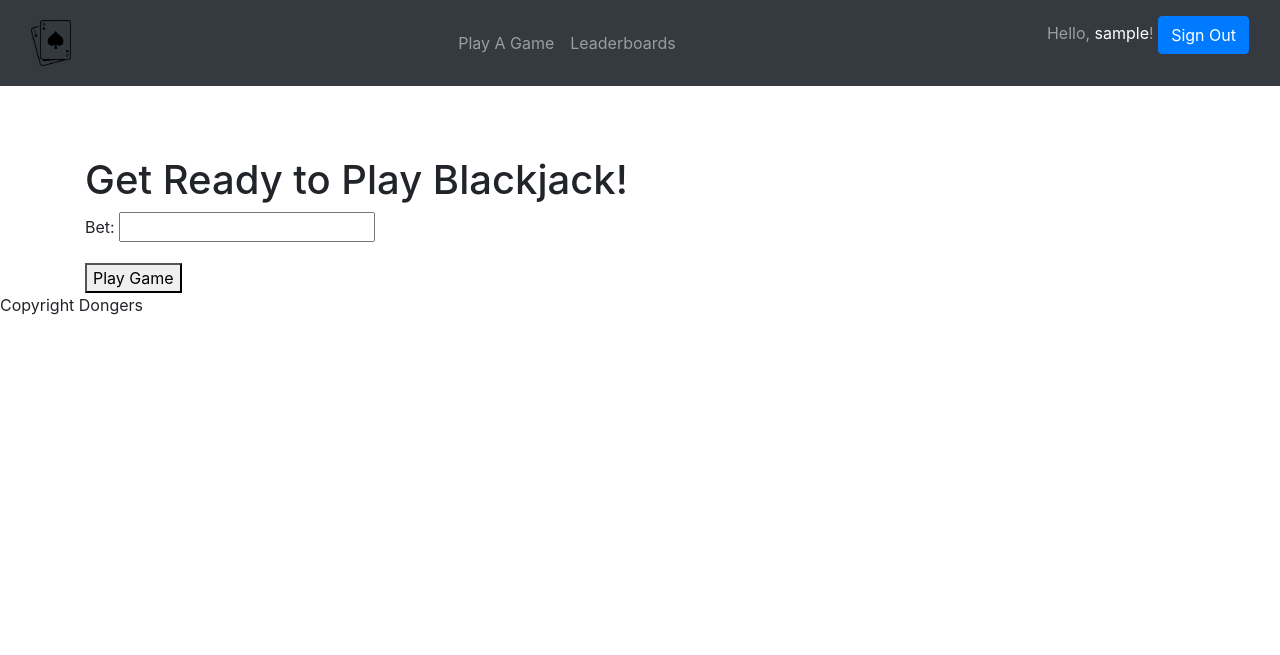
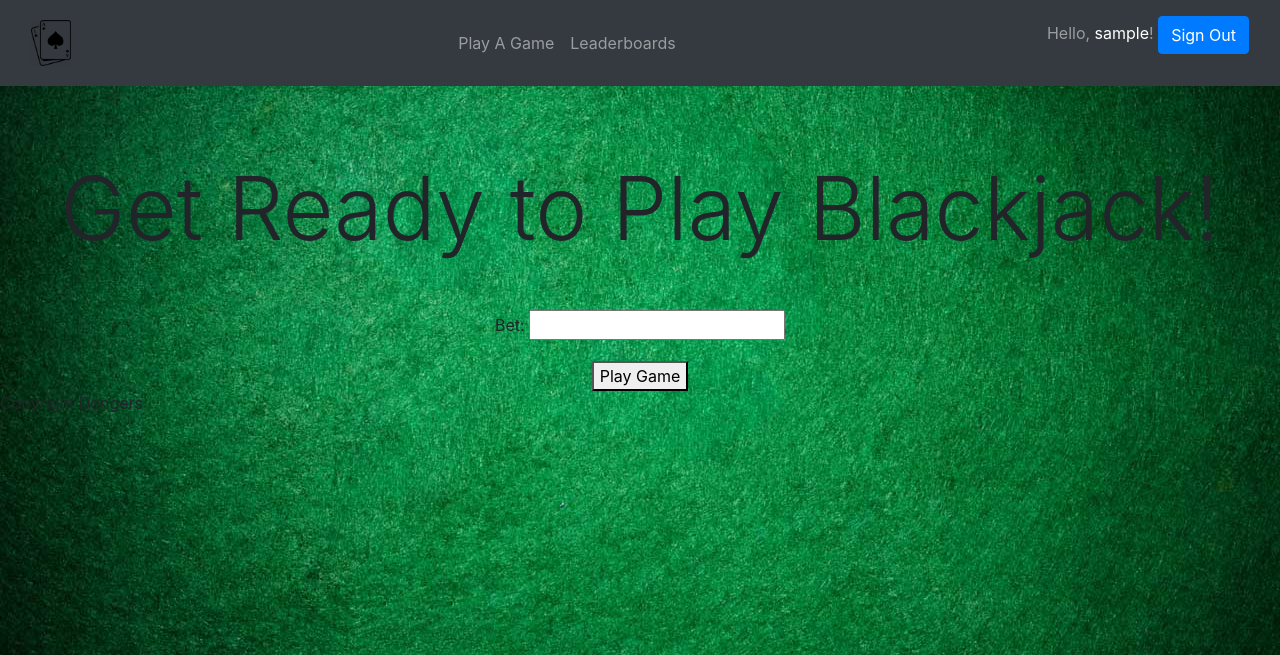
Before and after one commit to forsman5/blackjack, a Django app: page /games/new in a window 1280 px wide. Shown: the top 655 px of the page. Run offline with Django 3.2, Linux system fonts and the light colour scheme; the visitor is signed in with stand-in values (Sample User, id 1); some libraries are stand-ins or nearby versions.

Commit message:
added background image. centered some text

```diff
--- a/game/static/stylesheets/main.css
+++ b/game/static/stylesheets/main.css
@@ -1 +1,9 @@
+body {
+  background: url('../images/bg-felt.jpg') no-repeat center center fixed;
+  -webkit-background-size: cover;
+  -moz-background-size: cover;
+  background-size: cover;
+  -o-background-size: cover;
+}
+
 .main-box { padding-top: 70px; }
--- a/game/templates/base.html
+++ b/game/templates/base.html
@@ -23,7 +23,7 @@
 
     {% include 'partials/_header.html' %}
 
-    <div class="container main-box">
+    <div class="panel main-box" align="center">
       {% block content %}{% endblock %}
     </div>
 
--- a/game/templates/game.html
+++ b/game/templates/game.html
@@ -1,7 +1,7 @@
 {% extends "base.html" %}
 
 {% block content %}
-  <h1>Game in Progress...</h1>
+  <div class="panel-heading display-3">Game in Progress...</div>
   {# Render the two hand partials here #}
 
   <button type="button" class="btn btn-primary {% if not game.canInsure() %} btn-disabled {% end if %}">Insure</button>
--- a/game/templates/startGame.html
+++ b/game/templates/startGame.html
@@ -3,10 +3,14 @@
 {# this is the form for a new game #}
 
 {% block content %}
-<h1> Get Ready to Play Blackjack!</h1>
+<div class="panel-heading display-2"> Get Ready to Play Blackjack!</div>
 
-<form method="POST">
-    {% csrf_token %} {{ form.as_p }}
-    <button type="submit">Play Game</button>
-</form>
+<br><br>
+
+<div class="panel-body">
+  <form method="POST">
+      {% csrf_token %} {{ form.as_p }}
+      <button type="submit">Play Game</button>
+  </form>
+</div>
 {% endblock %}
```
Also changed, not shown: game/templates/index.html (+5 -3 lines), game/static/images/bg-felt.jpg (added).
